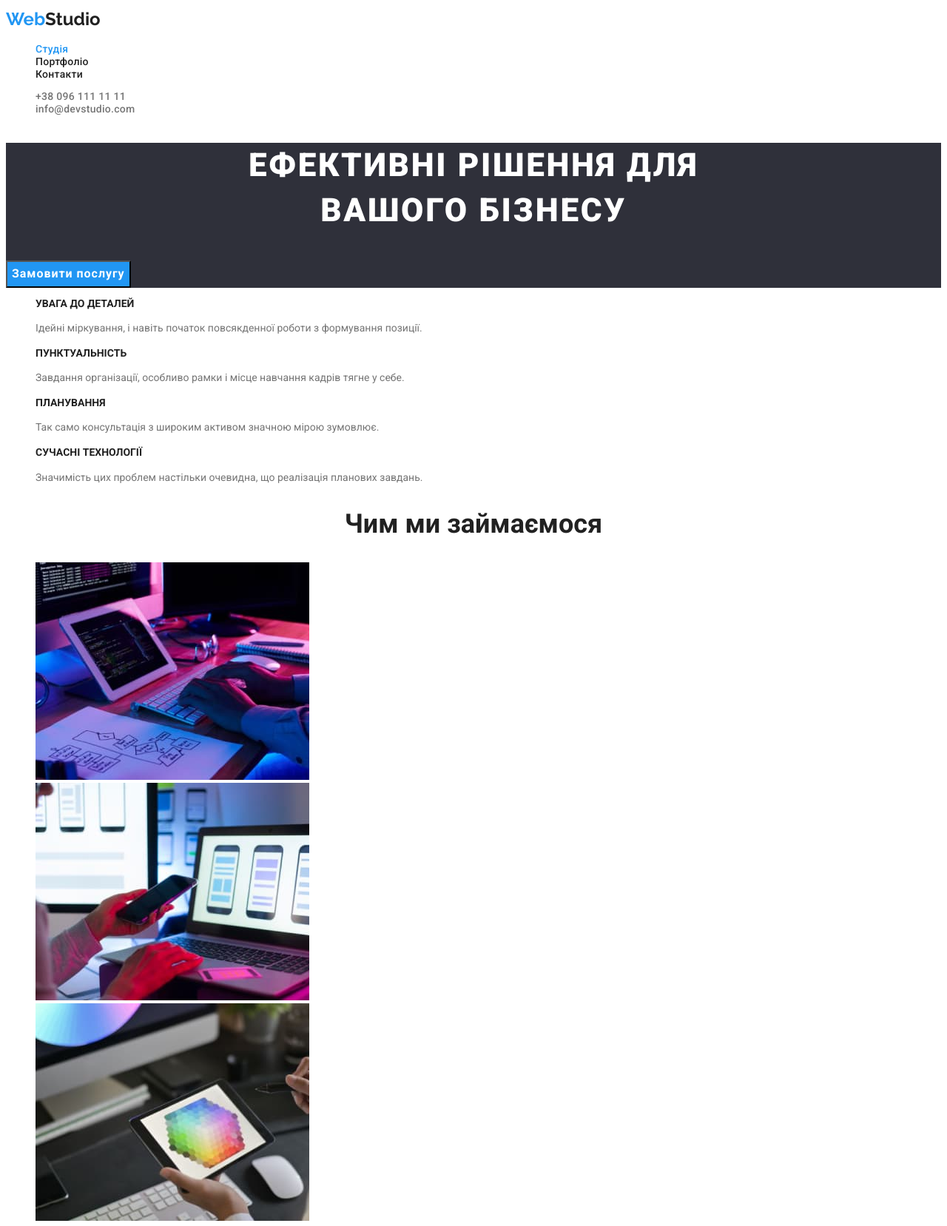
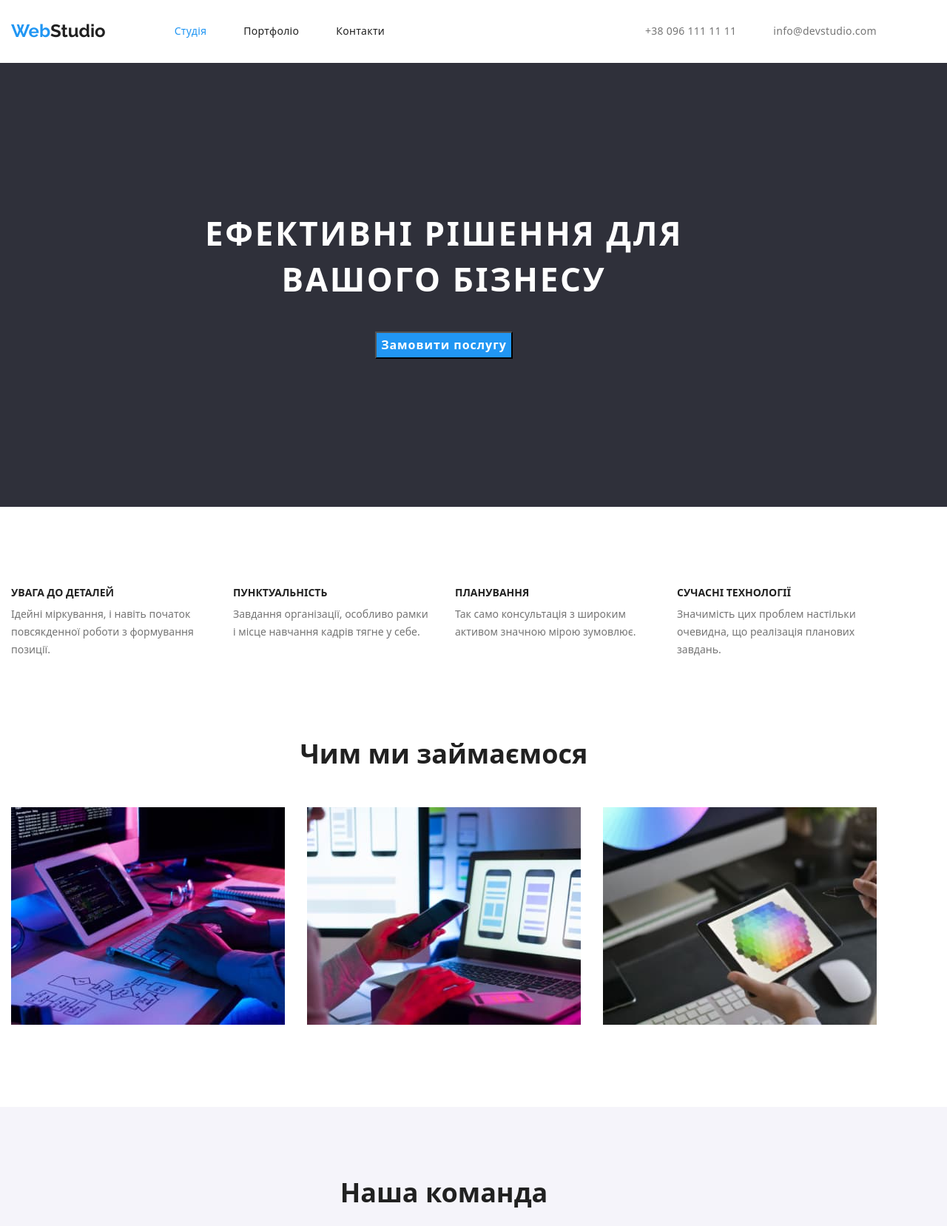
Before and after one commit to IhorLavrenchyk/goit-markup-hw-03, a plain HTML site: page index.html in a window 1280 px wide. Shown: the top 1657 px of the page at 74% size. Drawn offline with nearby package versions, Linux system fonts and the light colour scheme.

```diff
--- a/css/styles.css
+++ b/css/styles.css
@@ -5,6 +5,20 @@
   --color-text: #212121;
   --color-p: #757575;
   --background-team: #f5f4fa;
+}
+h1,
+h2,
+h3,
+h4,
+h5,
+h6,
+/* ul, */
+p {
+  margin: 0 auto;
+}
+
+ul {
+  padding-left: 0;
 }
 
 body {
@@ -16,6 +30,10 @@ body {
   letter-spacing: 0.03;
 }
 
+.container {
+  width: 1200px;
+  padding: 0px 15px;
+}
 a {
   text-decoration: none;
 }
@@ -24,15 +42,24 @@ a {
   color: var(--accent-color);
 }
 
-.list {
+* {
   list-style: none;
 }
 /* header */
 
+.header-container {
+  display: flex;
+  align-items: center;
+}
 .hero {
   background-color: var(--background-color);
+  padding: 200px 0;
 }
 
+.full-logo {
+  padding: 24px 0 25px 0;
+  margin-right: 93px;
+}
 .logo {
   color: var(--color-text);
   font-family: 'Raleway', sans-serif;
@@ -47,6 +74,14 @@ a {
   color: var(--accent-color);
 }
 
+.header-list {
+  display: flex;
+}
+
+.header-item:not(:first-child) {
+  margin-left: 50px;
+}
+
 .header-link {
   color: var(--color-text);
   font-weight: 500;
@@ -59,6 +94,15 @@ a {
   letter-spacing: 0.02em;
 }
 
+.contact-list {
+  display: flex;
+  margin-left: auto;
+}
+
+.contact-item:not(:first-child) {
+  margin-left: 50px;
+}
+
 /* Головний контент */
 .hero-title {
   color: var(--color-white);
@@ -68,6 +112,8 @@ a {
   text-align: center;
   letter-spacing: 0.06em;
   text-transform: uppercase;
+  width: 696px;
+  margin-bottom: 40px;
 }
 /* кнопка */
 .hero-tack {
@@ -78,13 +124,16 @@ a {
   font-size: 16px;
   line-height: 1.9;
   display: flex;
-  align-items: center;
+  margin: 0 auto;
   text-align: center;
   letter-spacing: 0.06em;
   cursor: pointer;
 }
 
 /* Секція  Список рішень*/
+.hidden {
+  padding-top: 94px;
+}
 .vissual-hidden {
   position: absolute;
   white-space: nowrap;
@@ -98,25 +147,49 @@ a {
   margin: -1px;
 }
 
+.list-hidden {
+  display: flex;
+}
+
 .list-title {
   font-weight: 700;
   line-height: 1.1;
   font-size: 14px;
   text-transform: uppercase;
+  margin-bottom: 10px;
 }
 
 .list-item {
   color: var(--color-p);
   line-height: 1.7;
+  width: 270px;
+}
+
+.hidden-clause:not(:first-child) {
+  margin-left: 30px;
 }
 
 /*Секція чим займаємось*/
+.retreat {
+  padding: 94px 0;
+}
+
+.occupation {
+  display: flex;
+}
 
 .section-title {
   font-weight: 700;
   font-size: 36px;
   line-height: 1.2;
   text-align: center;
+  margin-bottom: 50px;
+}
+.occupation-item {
+  flex-basis: calc ((100%-60px) / 3);
+}
+.occupation-item:not(:first-child) {
+  margin-left: 30px;
 }
 
 /* Секція Команда, співробітники */
@@ -130,6 +203,15 @@ a {
   font-size: 16px;
   line-height: 1.2;
   text-align: center;
+  margin: 30px 0 10px 0;
+}
+
+.team-list {
+  display: flex;
+}
+
+.team-list-item {
+  flex-basis: calc((100%-90px) / 4);
 }
 
 .team-item {
@@ -142,6 +224,11 @@ a {
 
 .footer-title {
   background-color: var(--background-color);
+  padding: 60px 0;
+}
+
+.footer-logo-full {
+  margin-bottom: 20px;
 }
 
 .logo-footer {
@@ -152,6 +239,10 @@ a {
   line-height: 1.5;
 }
 
+.footer-item {
+  margin-bottom: 9px;
+}
+
 .footer-link {
   line-height: 1.7;
   color: var(--color-white);
@@ -160,6 +251,9 @@ a {
 .footer-contact {
   line-height: 24px;
   color: rgba(255, 255, 255, 0.6);
+}
+address {
+  font-style: normal;
 }
 
 /* Portfolio */
@@ -194,7 +288,3 @@ a {
   line-height: 1.9;
   color: var(--color-p);
 }
-
-address {
-  font-style: normal;
-}
--- a/index.html
+++ b/index.html
@@ -5,135 +5,163 @@
     <meta http-equiv="X-UA-Compatible" content="IE=edge" />
     <meta name="viewport" content="width=device-width, initial-scale=1.0" />
     <link rel="stylesheet" href="./css/styles.css" />
-    <link rel="preconnect" href="https://fonts.googleapis.com" />
-    <link rel="preconnect" href="https://fonts.gstatic.com" crossorigin />
     <link
       href="https://fonts.googleapis.com/css2?family=Raleway:wght@700&family=Roboto:wght@400;500;700;900&display=swap"
       rel="stylesheet"
+    />
+    <link
+      rel="stylesheet"
+      href="https://cdnjs.cloudflare.com/ajax/libs/modern-normalize/1.1.0/modern-normalize.min.css"
     />
     <title>Студія</title>
   </head>
 
   <body>
     <!--Шапка-->
-    <header class="cap">
+    <header>
       <!--НАвігація-->
+      <div class="container header-container">
         <nav>
+          <div class="header-container">
+            <div class="full-logo">
               <a class="logo" href="./index.html"><span class="logo-part">Web</span>Studio</a>
-        <ul class="header-list list">
-          <li><a href="./index.html" class="header-link guidance curent">Студія</a></li>
-          <li><a href="./portfolio.html" class="header-link guidance">Портфоліо</a></li>
-          <li><a href="" class="header-link guidance">Контакти</a></li>
+            </div>
+            <ul class="header-list">
+              <li class="header-item">
+                <a href="./index.html" class="header-link guidance curent">Студія</a>
+              </li>
+              <li class="header-item">
+                <a href="./portfolio.html" class="header-link guidance">Портфоліо</a>
+              </li>
+              <li class="header-item"><a href="" class="header-link guidance">Контакти</a></li>
             </ul>
+          </div>
         </nav>
-
         <!--Список контактної інформації-->
-      <ul class="list">
-        <li><a href="tel:+380961111111" class="header-contact guidance">+38 096 111 11 11</a></li>
-        <li>
-          <a href="mailto:info@devstudio.com" class="header-contact guidance">info@devstudio.com</a>
+        <ul class="contact-list">
+          <li class="contact-item">
+            <a href="tel:+380961111111" class="header-contact guidance">+38 096 111 11 11</a>
+          </li>
+          <li class="contact-item">
+            <a href="mailto:info@devstudio.com" class="header-contact guidance"
+              >info@devstudio.com</a
+            >
           </li>
         </ul>
+      </div>
     </header>
     <!--Головний контент-->
     <main>
       <!--Заголовок-->
       <section class="hero">
-        <h1 class="hero-title">
-          Ефективні рішення для <br />
-          вашого бізнесу
-        </h1>
+        <div class="container">
+          <h1 class="hero-title">Ефективні рішення для вашого бізнесу</h1>
           <button type="button" class="hero-tack">Замовити послугу</button>
+        </div>
       </section>
 
       <!--Список рішень-->
-      <section>
+      <section class="container hidden">
         <h2 class="vissual-hidden">Інформація про компанію</h2>
-        <ul class="list">
-          <li>
+        <ul class="">
+          <div class="list-hidden">
+            <li class="hidden-clause">
               <h3 class="list-title">УВАГА ДО ДЕТАЛЕЙ</h3>
               <p class="list-item">
                 Ідейні міркування, і навіть початок повсякденної роботи з формування позиції.
               </p>
             </li>
-          <li>
+            <li class="hidden-clause">
               <h3 class="list-title">ПУНКТУАЛЬНІСТЬ</h3>
               <p class="list-item">
                 Завдання організації, особливо рамки і місце навчання кадрів тягне у себе.
               </p>
             </li>
-          <li>
+            <li class="hidden-clause">
               <h3 class="list-title">ПЛАНУВАННЯ</h3>
-            <p class="list-item">Так само консультація з широким активом значною мірою зумовлює.</p>
+              <p class="list-item">
+                Так само консультація з широким активом значною мірою зумовлює.
+              </p>
             </li>
-          <li>
+            <li class="hidden-clause">
               <h3 class="list-title">СУЧАСНІ ТЕХНОЛОГІЇ</h3>
               <p class="list-item">
                 Значимість цих проблем настільки очевидна, що реалізація планових завдань.
               </p>
             </li>
+          </div>
         </ul>
       </section>
 
       <!--Секція чим займаємось-->
-      <section>
+      <section class="retreat">
+        <div class="container">
           <h2 class="section-title">Чим ми займаємося</h2>
-        <ul class="list">
-          <li><img src="images/img.jpg" alt="Людина працює на комп'ютері" width="370" /></li>
-          <li><img src="images/img1.jpg" alt="Людина працює на планшеті" width="370" /></li>
-          <li>
+          <ul class="occupation">
+            <li class="occupation-item">
+              <img src="images/img.jpg" alt="Людина працює на комп'ютері" width="370" />
+            </li>
+            <li class="occupation-item">
+              <img src="images/img1.jpg" alt="Людина працює на планшеті" width="370" />
+            </li>
+            <li class="occupation-item">
               <img src="images/img2.jpg" alt="Людина працює на мобільному телефоні" width="370" />
             </li>
           </ul>
+        </div>
       </section>
 
       <!--Команда, співробітники-->
-      <section class="team">
+      <section class="team retreat">
+        <div class="container">
           <h2 class="section-title">Наша команда</h2>
-        <ul class="list">
-          <li>
+          <ul class="team-list">
+            <li class="team-list-item">
               <img src="images/img3.jpg" alt="Фото співробітника" width="270" />
               <h3 class="team-title">Ігор Дем'яненко</h3>
               <p class="team-item">Product Designer</p>
             </li>
-          <li>
+            <li class="team-list-item">
               <img src="images/img4.jpg" alt="Фото співробітника" width="270" />
               <h3 class="team-title">Ольга Рєпіна</h3>
               <p class="team-item">Frontend Developer</p>
             </li>
-          <li>
+            <li class="team-list-item">
               <img src="images/img5.jpg" alt="Фото співробітника" width="270" />
               <h3 class="team-title">Микола Тарасов</h3>
               <p class="team-item">Marketing</p>
             </li>
-          <li>
+            <li class="team-list-item">
               <img src="images/img6.jpg" alt="Фото співробітника" width="270" />
               <h3 class="team-title">Михайло Єрмаков</h3>
               <p class="team-item">UI Designer</p>
             </li>
           </ul>
+        </div>
       </section>
     </main>
 
     <!--Контактна інформація-->
-    <footer>
-      <div class="footer-title">
+    <footer class="footer-title">
+      <div class="container">
+        <div class="footer-logo-full">
           <a class="logo-footer" href="./index.html"
             ><span class="logo-part guidance">Web</span>Studio</a
           >
+        </div>
         <address class="fotter-style">
-          <ul class="list">
-            <li>
+          <ul class="">
+            <li class="footer-item">
               <a href="https://goo.gl/maps/uAzWxjjSuKX4QgEQA" class="footer-link guidance"
                 >м. Київ, пр-т Лесі Українки, 26</a
               >
             </li>
-            <li>
+            <li class="footer-item">
               <a href="mailto:info@devstudio.com" class="footer-contact guidance"
                 >info@devstudio.com</a
               >
             </li>
-            <li>
+            <li class="footer-item">
               <a href="tel:+380961111111" class="footer-contact guidance">+38 096 111 11 11</a>
             </li>
           </ul>
```
Also changed, not shown: portfolio.html (+38 -14 lines). Lines whose indentation alone changed are shown as unchanged.
